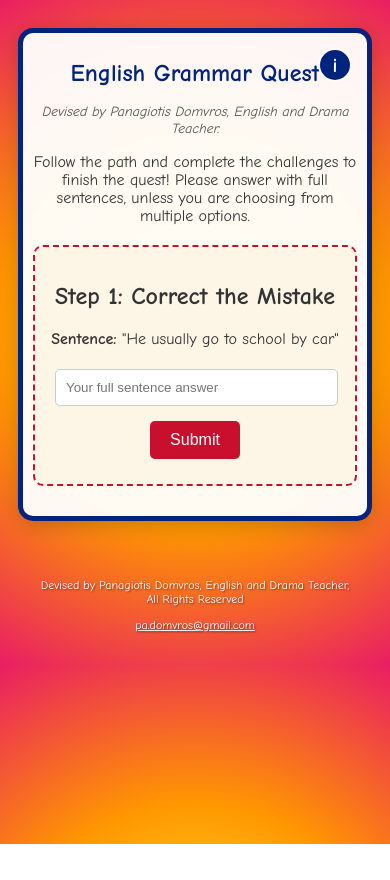
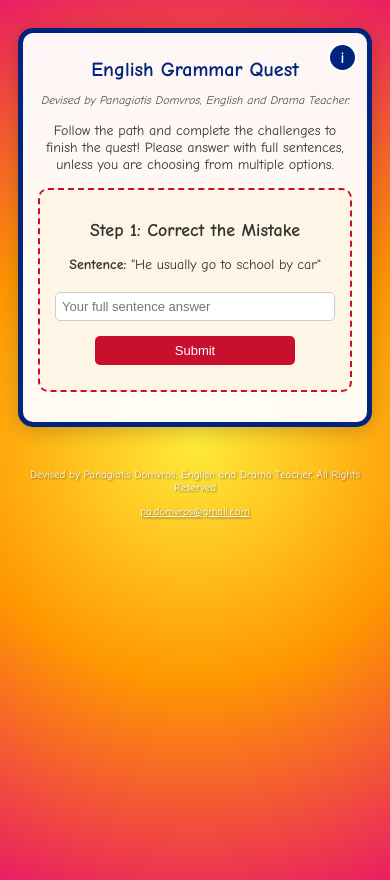
Before and after one commit to pa-domvros/GrammarQuest, a plain HTML site: page index.html in a window 390 px wide. Before the commit the page ends 844 px from the top, so only its background shows below. Drawn offline with Linux system fonts and the light colour scheme.

Commit message:
Add files via upload

```diff
--- a/index.html
+++ b/index.html
@@ -2,74 +2,106 @@
 <html lang="en">
 <head>
     <meta charset="UTF-8">
-    <meta name="viewport" content="width=device-width, initial-scale=1.0">
+    <meta name="viewport" content="width=device-width, initial-scale=1.0, maximum-scale=1.0, user-scalable=no">
     <title>English Grammar Quest</title>
     <style>
         body {
             font-family: 'Comic Sans MS', 'Chalkboard SE', 'Marker Felt', sans-serif;
-            /* New vibrant gradient background for the whole app */
             background: radial-gradient(circle, #ffeb3b, #ff9800, #e91e63);
             color: #fff;
             text-align: center;
-            padding: 20px;
-            overflow: hidden; /* Hide scrollbars caused by confetti */
+            padding: 10px;
+            min-height: 100vh;
+            overflow-x: hidden;
         }
         #game-container {
-            max-width: 800px;
-            margin: 20px auto;
-            border: 5px solid #00247d; /* Union Jack Blue */
+            max-width: 100%;
+            margin: 10px auto;
+            border: 5px solid #00247d;
             border-radius: 15px;
-            background-color: rgba(255, 255, 255, 0.95); /* Slightly transparent white */
-            padding: 20px;
+            background-color: rgba(255, 255, 255, 0.95);
+            padding: 15px;
             box-shadow: 0 4px 20px rgba(0,0,0,0.2);
             color: #333;
             position: relative;
             z-index: 10;
+            overflow-y: auto;
         }
         h1 {
-            color: #00247d; /* Union Jack Blue for contrast */
+            color: #00247d;
+            font-size: 24px;
+            margin: 10px 0;
         }
         .credit-line {
-            font-size: 14px;
+            font-size: 12px;
             font-style: italic;
             color: #555;
+            margin-bottom: 15px;
         }
         .step {
-            padding: 20px;
-            margin: 20px 0;
+            padding: 15px;
+            margin: 15px 0;
             border-radius: 10px;
             background-color: #fdf5e6;
-            border: 2px dashed #C8102E; /* Union Jack Red */
-            display: none; /* Hidden by default */
+            border: 2px dashed #C8102E;
+            display: none;
         }
         .step.active {
-            display: block; /* Show the active step */
+            display: block;
         }
         input[type="text"], input[type="radio"] + label {
-            padding: 10px;
-            margin: 5px;
+            padding: 8px;
+            margin: 5px 0;
             border-radius: 5px;
             border: 1px solid #ccc;
-            width: 80%;
+            width: 90%;
             color: #333;
+            font-size: 14px;
+        }
+        input[type="radio"] + label {
+            display: inline-block;
+            width: auto;
+            padding-left: 25px;
+            position: relative;
+        }
+        input[type="radio"] {
+            position: absolute;
+            opacity: 0;
+        }
+        input[type="radio"] + label:before {
+            content: "";
+            position: absolute;
+            left: 0;
+            top: 2px;
+            width: 18px;
+            height: 18px;
+            border: 1px solid #ccc;
+            border-radius: 50%;
+            background: #fff;
+        }
+        input[type="radio"]:checked + label:before {
+            background: #C8102E;
         }
         button {
-            padding: 10px 20px;
+            padding: 8px 16px;
             border: none;
-            background-color: #C8102E; /* Union Jack Red */
+            background-color: #C8102E;
             color: white;
             border-radius: 5px;
             cursor: pointer;
-            font-size: 16px;
+            font-size: 14px;
             margin-top: 10px;
             transition: background-color 0.3s;
+            width: 90%;
+            max-width: 200px;
         }
         button:hover {
-            background-color: #a00c24; /* Darker Red */
+            background-color: #a00c24;
         }
         .feedback {
             margin-top: 10px;
             font-weight: bold;
+            font-size: 14px;
         }
         .correct {
             color: #32cd32;
@@ -79,38 +111,39 @@
         }
         #end-message {
             display: none;
-            padding: 40px;
+            padding: 20px;
             background-color: rgba(255, 255, 255, 0.95);
             color: #333;
             border: 5px solid #006400;
             border-radius: 15px;
             position: relative;
             z-index: 10;
-            margin: 20px auto;
-            max-width: 800px;
+            margin: 10px auto;
+            max-width: 90%;
             box-shadow: 0 4px 20px rgba(0,0,0,0.2);
         }
         footer {
-            margin-top: 30px;
-            padding: 15px;
+            margin-top: 20px;
+            padding: 10px;
             color: #fff;
-            font-size: 12px;
+            font-size: 11px;
             position: relative;
             z-index: 10;
-            text-shadow: 1px 1px 2px rgba(0,0,0,0.5); /* Add shadow for readability */
+            text-shadow: 1px 1px 2px rgba(0,0,0,0.5);
         }
         footer a {
             color: #fff;
             text-decoration: underline;
+            font-size: 11px;
         }
 
         /* --- Info Dot and Pop-up CSS --- */
         #info-dot {
             position: absolute;
-            top: 15px;
-            right: 15px;
-            width: 30px;
-            height: 30px;
+            top: 10px;
+            right: 10px;
+            width: 25px;
+            height: 25px;
             background-color: #00247d;
             color: white;
             border-radius: 50%;
@@ -118,7 +151,7 @@
             justify-content: center;
             align-items: center;
             font-weight: bold;
-            font-size: 20px;
+            font-size: 16px;
             cursor: pointer;
             border: 2px solid white;
         }
@@ -135,23 +168,23 @@
         }
         .popup-content {
             background-color: #fefefe;
-            margin: 20% auto;
-            padding: 25px;
+            margin: 30% auto;
+            padding: 20px;
             border: 1px solid #888;
             border-radius: 10px;
             width: 80%;
-            max-width: 400px;
+            max-width: 300px;
             text-align: center;
-            font-size: 18px;
+            font-size: 16px;
             position: relative;
-            color: #333; /* <-- THE FIX IS HERE */
+            color: #333;
         }
         .close-button {
             color: #aaa;
             position: absolute;
             top: 5px;
             right: 15px;
-            font-size: 28px;
+            font-size: 24px;
             font-weight: bold;
         }
         .close-button:hover,
@@ -164,8 +197,8 @@
         /* --- Fireworks/Confetti CSS --- */
         .confetti {
             position: fixed;
-            width: 10px;
-            height: 10px;
+            width: 8px;
+            height: 8px;
             background-color: #f00;
             opacity: 1;
             z-index: 1;
@@ -185,22 +218,29 @@
         }
 
         /* Mobile Optimization */
-        @media (max-width: 600px) {
-            body {
-                padding: 10px;
+        @media (max-width: 480px) {
+            h1 {
+                font-size: 20px;
             }
-            #game-container, #end-message {
-                padding: 10px;
-                margin: 10px auto;
+            .step h2 {
+                font-size: 18px;
             }
-            h1 {
-                font-size: 24px;
-            }
-            .step {
-                padding: 15px;
+            .step p {
+                font-size: 14px;
             }
             input[type="text"] {
-                width: 90%;
+                width: 95%;
+                padding: 6px;
+                font-size: 13px;
+            }
+            button {
+                padding: 7px 14px;
+                font-size: 13px;
+            }
+            .popup-content {
+                margin: 50% auto;
+                padding: 15px;
+                font-size: 14px;
             }
         }
     </style>
@@ -211,7 +251,7 @@
         <div id="info-dot">i</div>
         <h1>English Grammar Quest</h1>
         <p class="credit-line">Devised by Panagiotis Domvros, English and Drama Teacher.</p>
-        <p>Follow the path and complete the challenges to finish the quest! Please answer with full sentences, unless you are choosing from multiple options.</p>
+        <p style="font-size: 14px;">Follow the path and complete the challenges to finish the quest! Please answer with full sentences, unless you are choosing from multiple options.</p>
 
         <div id="step-1" class="step active">
             <h2>Step 1: Correct the Mistake</h2>
@@ -257,7 +297,7 @@
             <h2>Step 6: Choose the Correct Option</h2>
             <p>Complete the sentence: "They _______ a text now."</p>
             <input type="radio" id="option6a" name="answer-6" value="are reading">
-            <label for="option6a">are reading</label>
+            <label for="option6a">are reading</label><br>
             <input type="radio" id="option6b" name="answer-6" value="read">
             <label for="option6b">read</label><br>
             <button onclick="checkRadioAnswer(6, 'are reading')">Submit</button>
@@ -308,7 +348,7 @@
             <h2>Step 12: Choose the Correct Option</h2>
             <p>Complete the sentence: "My friend, Maria, ______ very tall."</p>
             <input type="radio" id="option12a" name="answer-12" value="is">
-            <label for="option12a">is</label>
+            <label for="option12a">is</label><br>
             <input type="radio" id="option12b" name="answer-12" value="are">
             <label for="option12b">are</label><br>
             <button onclick="checkRadioAnswer(12, 'is')">Submit</button>
@@ -343,7 +383,7 @@
             <h2>Step 16: Choose the Correct Option</h2>
             <p>Complete the sentence: "He _______ a book every week."</p>
             <input type="radio" id="option16a" name="answer-16" value="reads">
-            <label for="option16a">READS</label>
+            <label for="option16a">READS</label><br>
             <input type="radio" id="option16b" name="answer-16" value="is reading">
             <label for="option16b">IS READING</label><br>
             <button onclick="checkRadioAnswer(16, 'reads')">Submit</button>
@@ -378,7 +418,7 @@
             <h2>Step 20: Choose the Correct Option</h2>
             <p>Listen! The baby ________.</p>
             <input type="radio" id="option20a" name="answer-20" value="is crying">
-            <label for="option20a">is crying</label>
+            <label for="option20a">is crying</label><br>
             <input type="radio" id="option20b" name="answer-20" value="cries">
             <label for="option20b">cries</label><br>
             <button onclick="checkRadioAnswer(20, 'is crying')">Submit</button>
@@ -451,11 +491,15 @@
             if (document.getElementById(`step-${nextStep}`)) {
                 document.getElementById(`step-${nextStep}`).classList.add('active');
                 currentStep = nextStep;
+                // Scroll to the top of the new step
+                document.getElementById(`step-${nextStep}`).scrollIntoView({ behavior: 'smooth', block: 'start' });
             } else {
                 // Hide the game container and show the end message
                 document.getElementById('game-container').style.display = 'none';
                 document.getElementById('end-message').style.display = 'block';
                 triggerConfetti();
+                // Scroll to the end message
+                document.getElementById('end-message').scrollIntoView({ behavior: 'smooth', block: 'start' });
             }
         }
 
```
